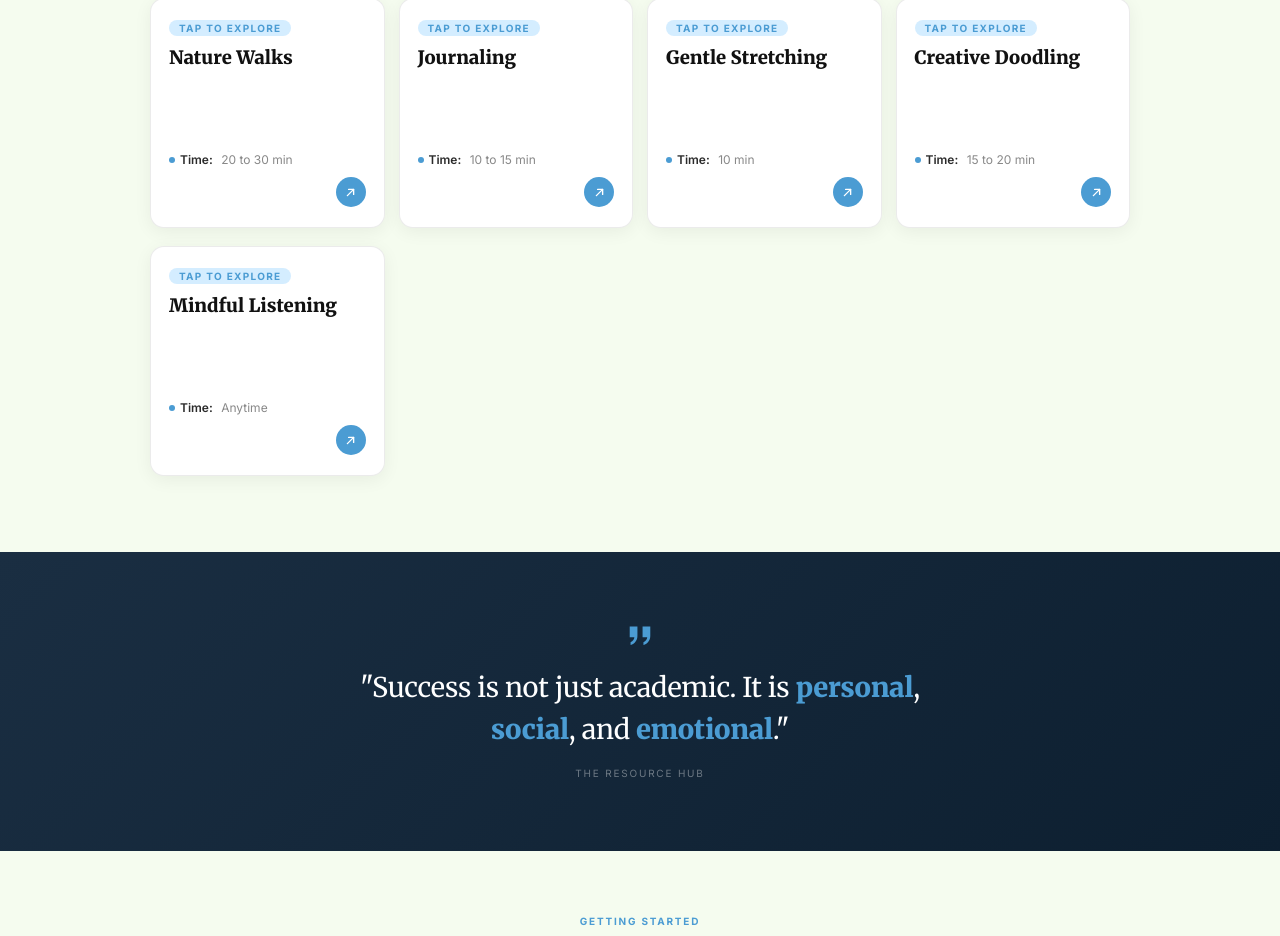
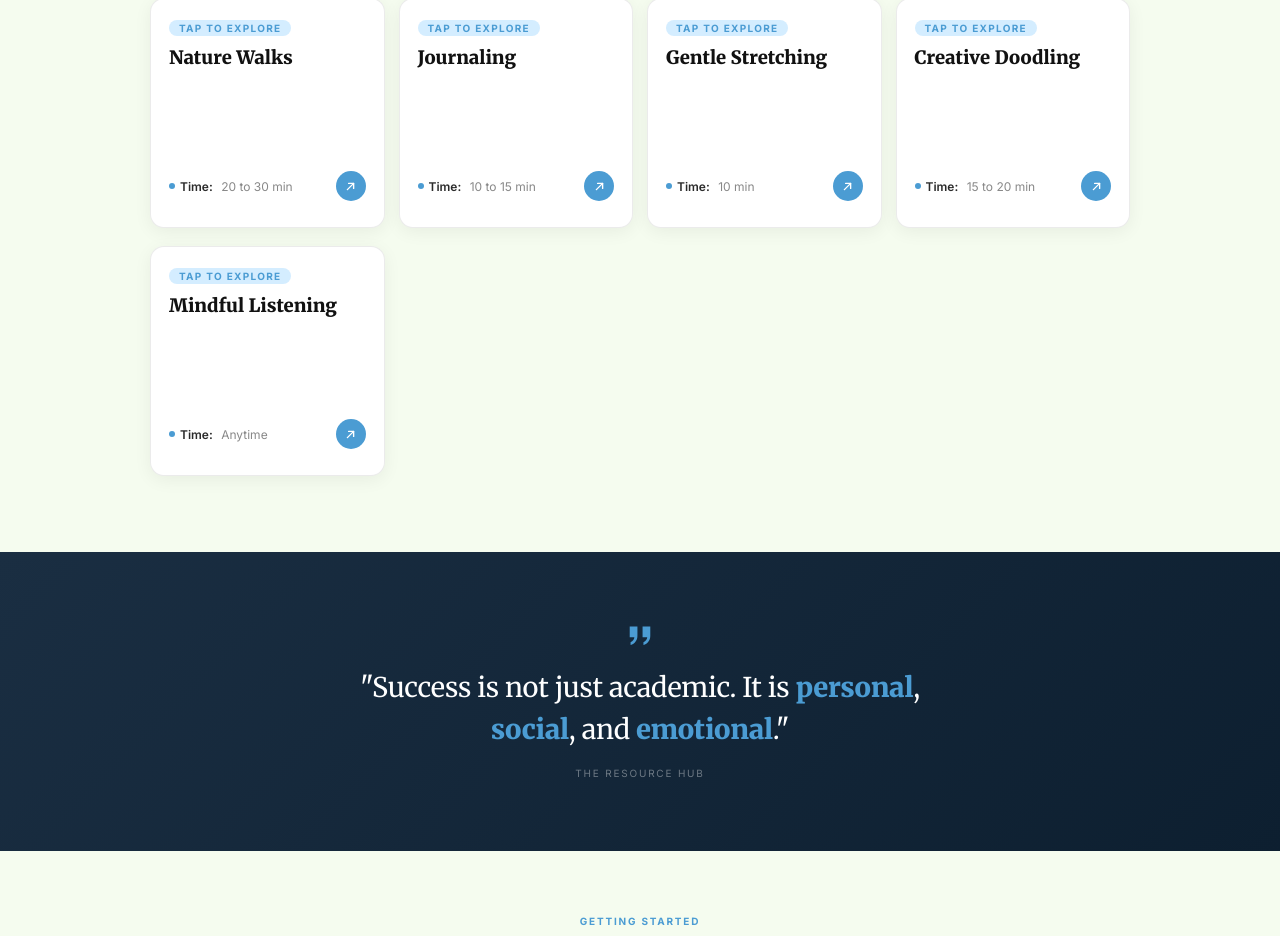
Before and after one commit to JoannaArul/Webmaster-TSA, a React (Vite) app in the folder WebmasterTSA/: page /beyond-the-classroom in a window 1280 px wide. Shown: the part 2195-3131 px from the top of the page. Built offline with nearby package versions, Linux system fonts and the light colour scheme.

Commit message:
Fixed layout issues on Beyondtheclassroom

```diff
--- a/WebmasterTSA/src/pages/BeyondTheClassroom.jsx
+++ b/WebmasterTSA/src/pages/BeyondTheClassroom.jsx
@@ -233,17 +233,17 @@ function ResourceCard({ card, color, accentBg }) {
               {card.title}
             </div>
           </div>
-          <div>
-            <div style={{ fontSize: "12px", color: "#888", display: "flex", alignItems: "center", gap: "5px", marginBottom: "10px" }}>
+          <div style={{ paddingBottom: "6px" }}>
+          <div style={{ display: "flex", justifyContent: "space-between", alignItems: "center" }}>
+            <div style={{ fontSize: "12px", color: "#888", display: "flex", alignItems: "center", gap: "5px" }}>
               <span style={{ width: "6px", height: "6px", borderRadius: "50%", background: color, display: "inline-block", flexShrink: 0 }} />
               <span style={{ fontWeight: 600, color: COLORS.textSoft }}>Time:</span>&nbsp;{card.time}
             </div>
-            <div style={{ display: "flex", justifyContent: "flex-end" }}>
-              <div style={{ width: "30px", height: "30px", borderRadius: "999px", background: color, display: "grid", placeItems: "center" }}>
-                <ArrowIcon />
-              </div>
+            <div style={{ width: "30px", height: "30px", borderRadius: "999px", background: color, display: "grid", placeItems: "center" }}>
+              <ArrowIcon />
             </div>
           </div>
+        </div>
         </div>
         {/* back */}
         <div
@@ -623,7 +623,7 @@ export default function BeyondTheClassroom() {
               { step: "03", title: "Come back when you need it", body: "This page is not a to-do list. It is a resource. Return to it on hard weeks and use it however it actually serves you." },
             ].map((item) => (
               <div key={item.step} style={{ background: "#fff", border: "1px solid rgba(0,0,0,0.07)", borderRadius: "16px", padding: "22px 20px", boxShadow: "0 3px 16px rgba(0,0,0,0.04)", position: "relative", overflow: "hidden" }}>
-                <div style={{ position: "absolute", top: "-8px", right: "14px", fontFamily: "var(--font-heading)", fontWeight: 900, fontSize: "62px", color: "rgba(75,156,211,0.07)", lineHeight: 1, userSelect: "none", pointerEvents: "none" }}>
+                <div style={{ position: "absolute", top: "10px", right: "14px", fontFamily: "var(--font-heading)", fontWeight: 900, fontSize: "62px", color: "rgba(75,156,211,0.07)", lineHeight: 1, userSelect: "none", pointerEvents: "none" }}>
                   {item.step}
                 </div>
                 <div style={{ width: "28px", height: "28px", borderRadius: "999px", background: COLORS.carolinaBlue, display: "grid", placeItems: "center", marginBottom: "12px" }}>
```
